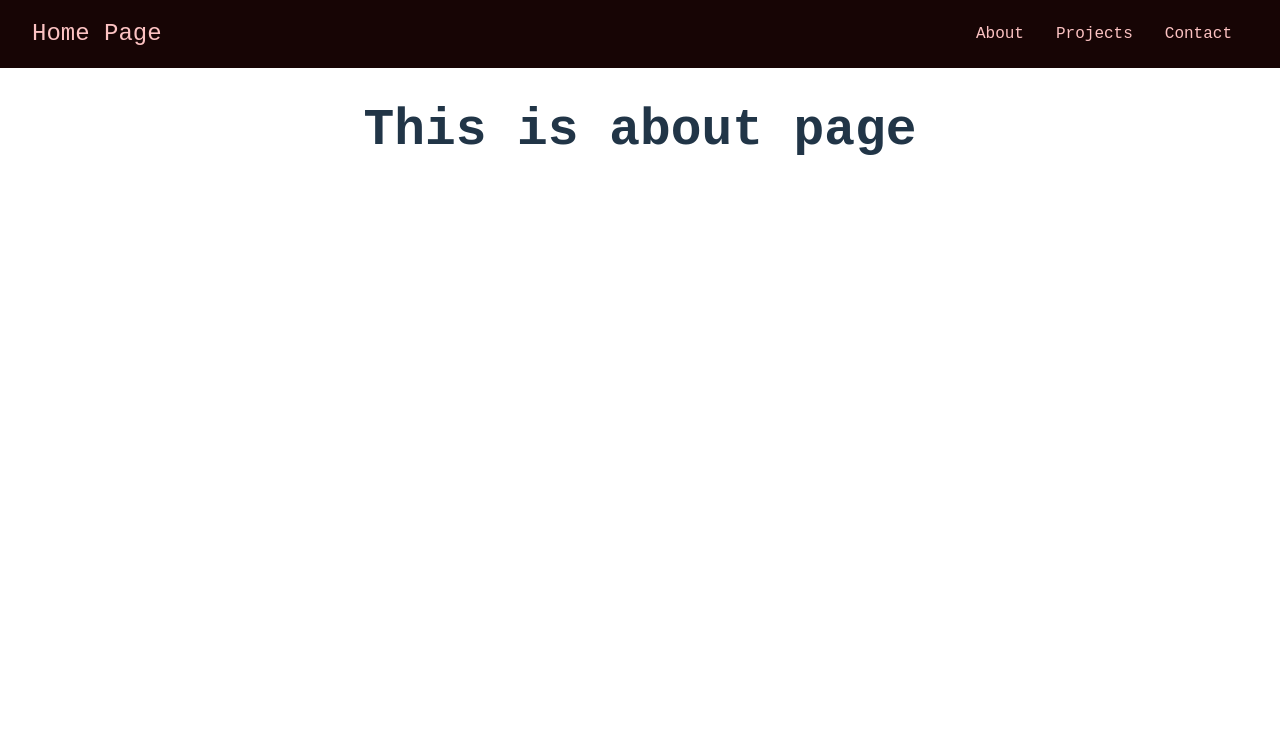
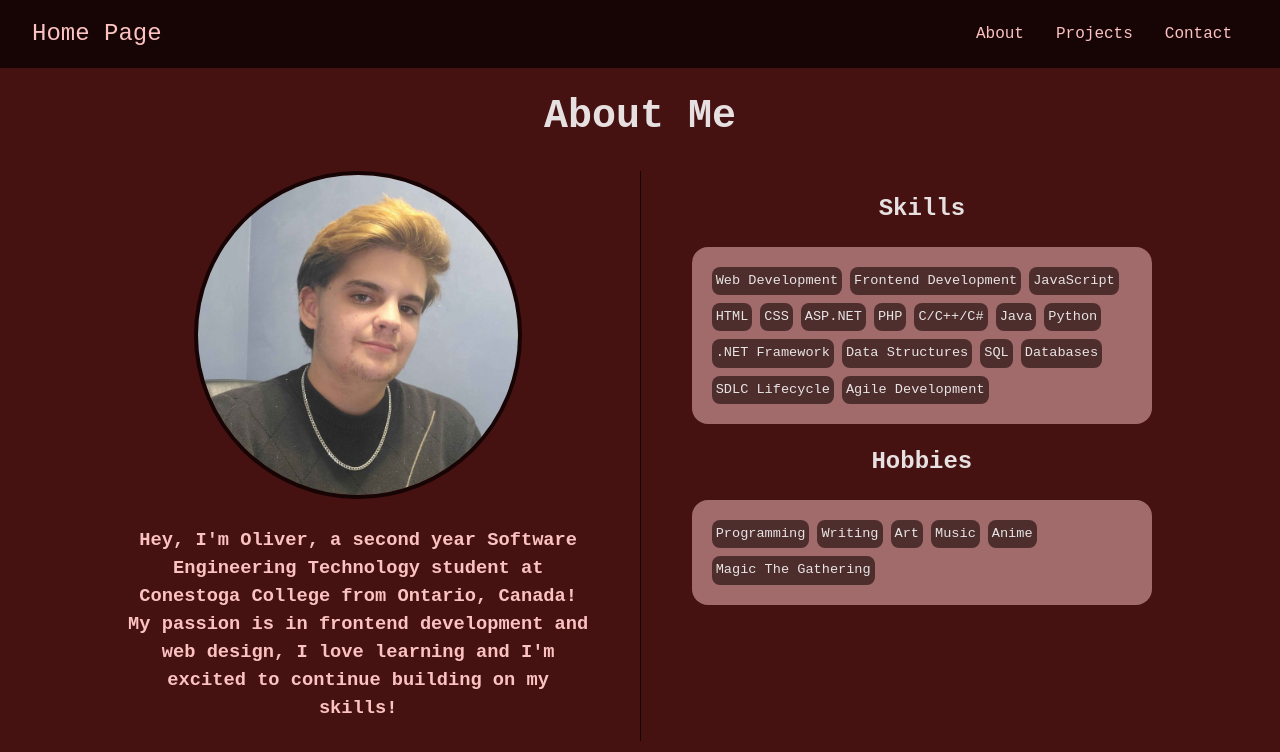
Before and after one commit to Oliver-Gi/Oliver-Gi.github.io, a React (Vite) app: page /About in a window 1280 px wide. Shown: the top 752 px of the page. Built offline with nearby package versions, Linux system fonts and the light colour scheme.

Commit message:
Designed about page.

```diff
--- a/src/index.css
+++ b/src/index.css
@@ -5,12 +5,15 @@
 
   color-scheme: light dark;
   color: rgba(255, 255, 255, 0.87);
-  background-color: #451111;
 
   font-synthesis: none;
   text-rendering: optimizeLegibility;
   -webkit-font-smoothing: antialiased;
   -moz-osx-font-smoothing: grayscale;
+}
+
+body{
+  background-color: #451111;
 }
 
 a {
@@ -53,16 +56,3 @@ button:focus,
 button:focus-visible {
   outline: 4px auto -webkit-focus-ring-color;
 }
-
-@media (prefers-color-scheme: light) {
-  :root {
-    color: #213547;
-    background-color: #ffffff;
-  }
-  a:hover {
-    color: #747bff;
-  }
-  button {
-    background-color: #f9f9f9;
-  }
-}
--- a/src/pages/About.jsx
+++ b/src/pages/About.jsx
@@ -1,13 +1,63 @@
 import React from 'react'
 import Navbar from '../Navbar'
 import MobileNav from '../MobileNav'
+import './Pages.css'
+import aboutMePic from '../logos/aboutMePic.jpg'
 
 const About = () => {
     return(
         <div>
             <Navbar/>
             <MobileNav/>
-            <h1>This is about page</h1>
+            <h1>About Me</h1>
+            <div className='contentAbout'>
+                <div className='left'>
+                    {/*Add photo here!*/}
+                    <img className='aboutMeImage' src={aboutMePic} alt='Picture of Me'/>
+                    <h3>Hey, I'm Oliver, a second year Software Engineering Technology student at Conestoga College from Ontario, Canada!<br/>
+                        My passion is in frontend development and web design, I love learning and I'm excited to continue building on my skills!
+                    </h3>
+                </div>
+
+                <div className='line'></div>
+
+                <div className='right'>
+                    <h2>Skills</h2>
+                    <div className='skillBox'>
+                        <ul className='skill'>
+                            <li>Web Development</li>
+                            <li>Frontend Development</li>
+                            <li>JavaScript</li>
+                            <li>HTML</li>
+                            <li>CSS</li>
+                            <li>ASP.NET</li>
+                            <li>PHP</li>
+                            <li>C/C++/C#</li>
+                            <li>Java</li>
+                            <li>Python</li>
+                            <li>.NET Framework</li>
+                            <li>Data Structures</li>
+                            <li>SQL</li>
+                            <li>Databases</li>
+                            <li>SDLC Lifecycle</li>
+                            <li>Agile Development</li>
+                        </ul>
+                    </div>
+
+                    <h2>Hobbies</h2>
+                    <div className='skillBox'>
+                        <ul className='skill'>
+                            <li>Programming</li>
+                            <li>Writing</li>
+                            <li>Art</li>
+                            <li>Music</li>
+                            <li>Anime</li>
+                            <li>Magic The Gathering</li>
+                        </ul>
+                    </div>
+                </div>
+            </div>
+            <br/>
         </div>
     )
 }
--- a/src/pages/Pages.css
+++ b/src/pages/Pages.css
@@ -0,0 +1,87 @@
+.contentAbout{
+    display: flex;
+    flex-direction: row;
+    justify-content: space-between;
+    width: 80%;
+
+    margin-left: 10%;
+    margin-top: 2rem;
+}
+
+h1{
+    font-size: 2.5rem;
+}
+
+h3{
+    color: #FCC2C2;
+}
+
+.left{
+    width: 45%;
+}
+
+.line{
+    width: 5%;
+    margin-left: 5%;
+    border-left: 1px solid #170505;
+}
+
+.right{
+    width: 45%;
+}
+
+.aboutMeImage{
+    width: 95%;
+    border-radius: 100%;
+    border: 4px solid #170505;
+
+    max-width: 20rem;
+}
+
+.skillBox{
+    background-color: #fcc2c282;
+    border-radius: 1rem;
+    padding: 1rem;
+}
+
+.skill{
+    display: flex;
+    flex-direction: row;
+    justify-content: flex-start;
+    margin: 0;
+    flex-wrap: wrap;
+    padding: 0;
+}
+
+.skill li{
+    display: inline-block;
+    background-color: #17050598;
+    border-radius: 0.5rem;
+    font-size: 0.85rem;
+
+    padding: 0.25rem;
+    margin: 0.25rem;
+}
+
+@media (max-width: 768px){
+    .line{
+        display: none;
+    }
+
+    .contentAbout{
+
+        display:block;
+        width: 80%;
+
+        margin-left: 10%;
+        margin-top: 2rem;
+    }
+
+    .left{
+        width: 100%;
+    }
+
+    .right{
+        width: 100%;
+    }
+}
```
Also changed, not shown: src/logos/aboutMePic.jpg (added).
